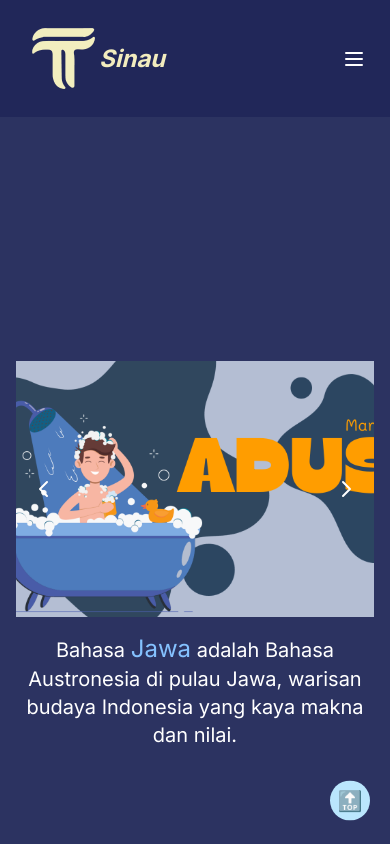
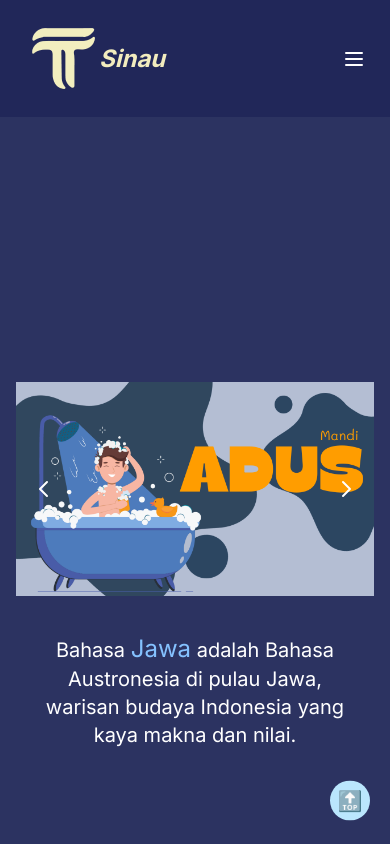
Before and after one commit to princeofverry/Sinau-Web, a Next.js app: page /Course in a window 390 px wide. Shown: the top 844 px of the page. Built offline with nearby package versions, Linux system fonts and the light colour scheme.

Commit message:
merapihkan sliderMobile.js

```diff
--- a/src/app/Course/page.js
+++ b/src/app/Course/page.js
@@ -12,7 +12,7 @@ import SliderMobile from "../bahasa/components/SliderMobile";
 const Bahasa = () => {
   return (
     <>
-      <div className="bg-[#2C3361] text-white w-full h-screen sm:hidden block text-xl text-center content-center py-8">
+      <div className="bg-[#2C3361] text-white w-full h-screen sm:hidden block text-xl text-center content-center py-8 px-4">
         <SliderMobile/>
         <p className="px-4">
           Bahasa <span className="text-[#85C2FF] text-2xl">Jawa</span> adalah Bahasa Austronesia di pulau Jawa,
--- a/src/app/bahasa/components/SliderMobile.js
+++ b/src/app/bahasa/components/SliderMobile.js
@@ -28,7 +28,7 @@ const SliderMobile = () => {
   }, [currentIndex]);
 
   return (
-    <div className="my-4 mx-4">
+    <div className="my-4">
       <div className="max-w-md mx-auto mt-8 overflow-hidden">
         <div className="slider-container relative">
           <div
@@ -40,7 +40,7 @@ const SliderMobile = () => {
                 <img
                   src={image}
                   alt={`Slide ${index + 1}`}
-                  className="w-full h-64 object-cover"
+                  className="w-full h-64 object-contain"
                 />
               </div>
             ))}
--- a/src/app/components/Course/components/TestimonialSlider.js
+++ b/src/app/components/Course/components/TestimonialSlider.js
@@ -113,7 +113,7 @@ const SliderTestimoni = () => {
         ))}
       </animated.div>
       {/* matiin button */}
-      <div className="mt-4 flex justify-between absolute inset-x-0 top-1/3">
+      <div className="absolute top-1/2 right-0 transform -translate-y-1/2 px-4 py-2  text-white">
         <button
           onClick={prevTestimoni}
           className="text-gray-600 text-2xl hidden"
@@ -123,7 +123,7 @@ const SliderTestimoni = () => {
         </button>
         <button
           onClick={nextTestimoni}
-          className="text-gray-600 text-2xl hidden"
+          className="text-gray-600 text-2xl"
           disabled={currentIndex === testimoniData.length - 1}
         >
           &gt;
```
